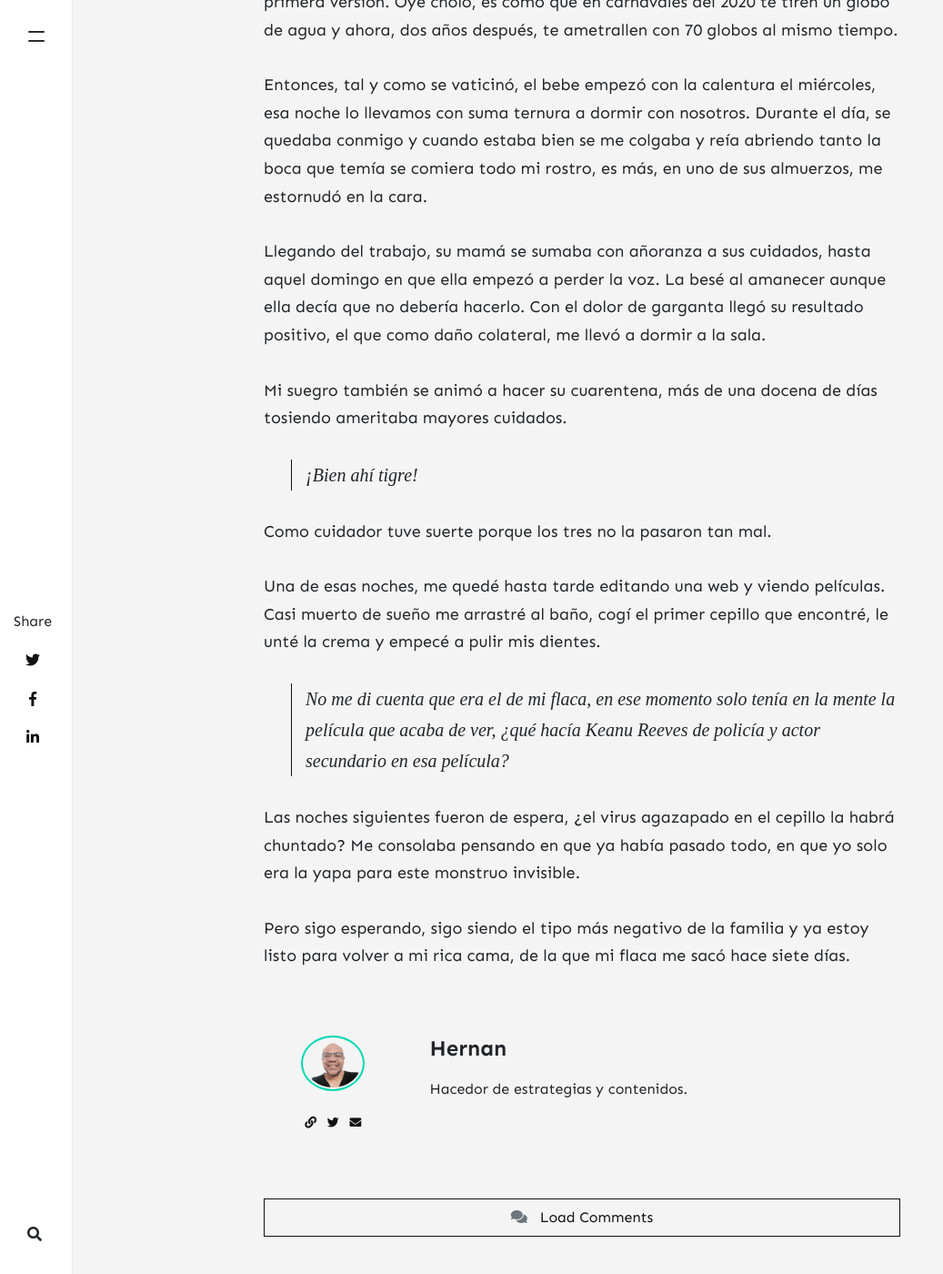
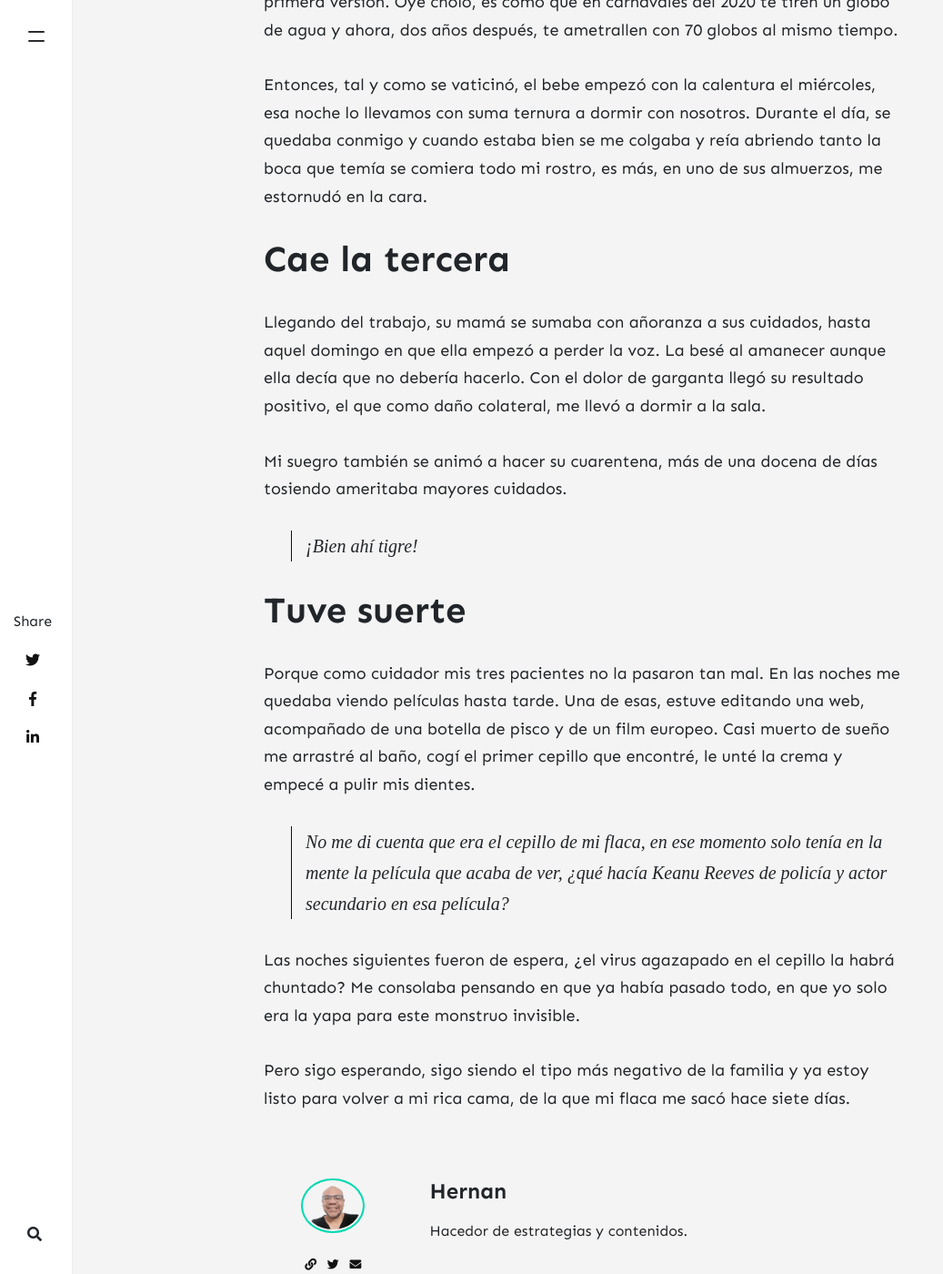
Before and after one commit to kanancho/unpardelineas, a Jekyll site: the page built from _posts/2022-02-3-profecia-covid19.md, in a window 1280 px wide and 1400 px high, scrolled down 1317 px. Shown: the whole window at 91% size, without its empty margins (0-1037 px from the left). Built offline with Jekyll 4.4.1, drawn with Linux system fonts in a browser that asks for light colours; nearby versions of some CDN libraries; comment, search, counter and statistics services are not loaded; some of the changed text lies outside the part shown.

Commit message:
categoría y tags

```diff
--- a/_posts/2022-02-3-profecia-covid19.md
+++ b/_posts/2022-02-3-profecia-covid19.md
@@ -13,17 +13,17 @@ No hubo levitación, ni giros de 360 grados de mi cabeza, ni hojas de coca, era
 
 Entonces, tal y como se vaticinó, el bebe empezó con la calentura el miércoles, esa noche lo llevamos con suma ternura a dormir con nosotros. Durante el día, se quedaba conmigo y cuando estaba bien se me colgaba y reía abriendo tanto la boca que temía se comiera todo mi rostro, es más, en uno de sus almuerzos, me estornudó en la cara.
 
+# Cae la tercera
 Llegando del trabajo, su mamá se sumaba con añoranza a sus cuidados, hasta aquel domingo en que ella empezó a perder la voz. La besé al amanecer aunque ella decía que no debería hacerlo. Con el dolor de garganta llegó su resultado positivo, el que como daño colateral, me llevó a dormir a la sala.
 
 Mi suegro también se animó a hacer su cuarentena, más de una docena de días tosiendo ameritaba mayores cuidados.
 
 >  ¡Bien ahí tigre!
 
-Como cuidador tuve suerte porque los tres no la pasaron tan mal.
+# Tuve suerte
+Porque como cuidador mis tres pacientes no la pasaron tan mal. En las noches me quedaba viendo películas hasta tarde. Una de esas, estuve editando una web, acompañado de una botella de pisco y de un film europeo. Casi muerto de sueño me arrastré al baño, cogí el primer cepillo que encontré, le unté la crema y empecé a pulir mis dientes.
 
-Una de esas noches, me quedé hasta tarde editando una web y viendo películas. Casi muerto de sueño me arrastré al baño, cogí el primer cepillo que encontré, le unté la crema y empecé a pulir mis dientes.
-
-> No me di cuenta que era el de mi flaca, en ese momento solo tenía en la mente la película que acaba de ver, ¿qué hacía Keanu Reeves de policía y actor secundario en esa película?
+> No me di cuenta que era el cepillo de mi flaca, en ese momento solo tenía en la mente la película que acaba de ver, ¿qué hacía Keanu Reeves de policía y actor secundario en esa película?
 
 Las noches siguientes fueron de espera, ¿el virus agazapado en el cepillo la habrá chuntado? Me consolaba pensando en que ya había pasado todo, en que yo solo era la yapa para este monstruo invisible.
 
```
Also changed, not shown: other parts of _posts/2022-02-3-profecia-covid19.md (+2 -2 lines).
